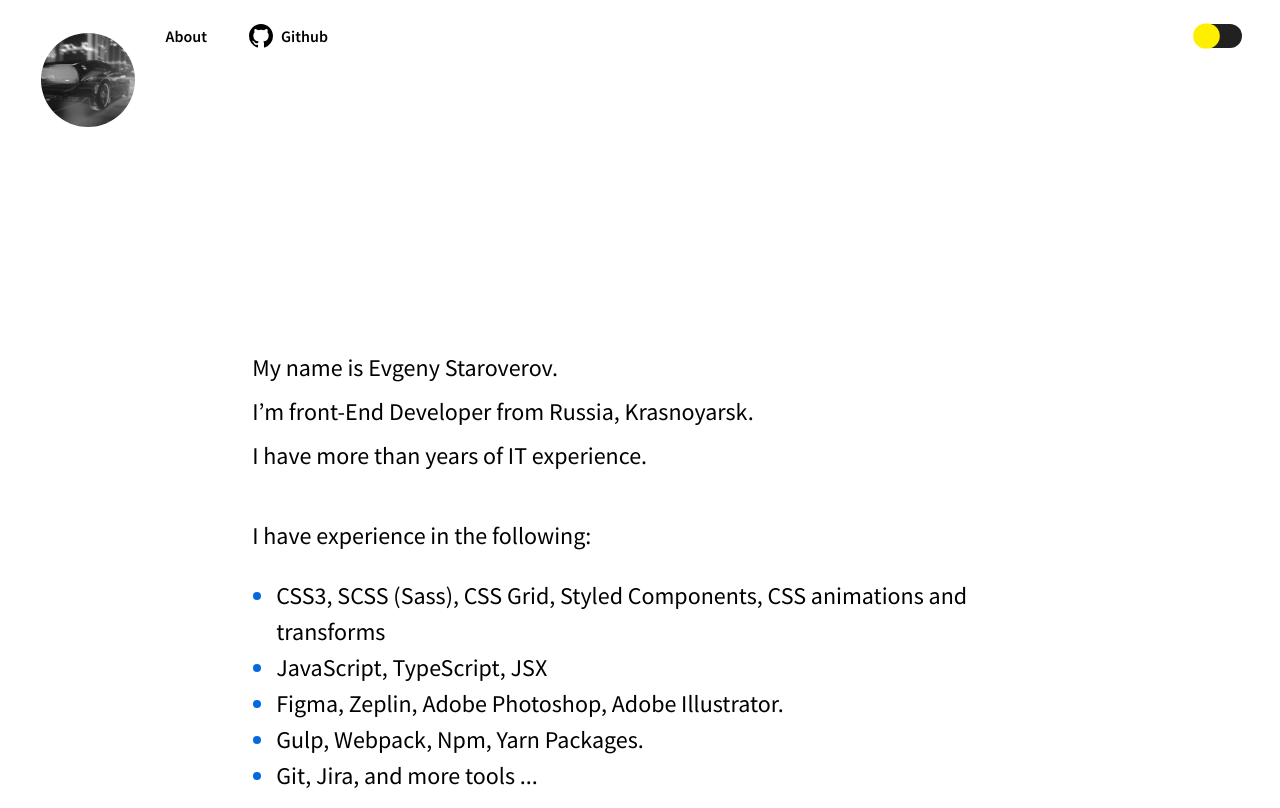
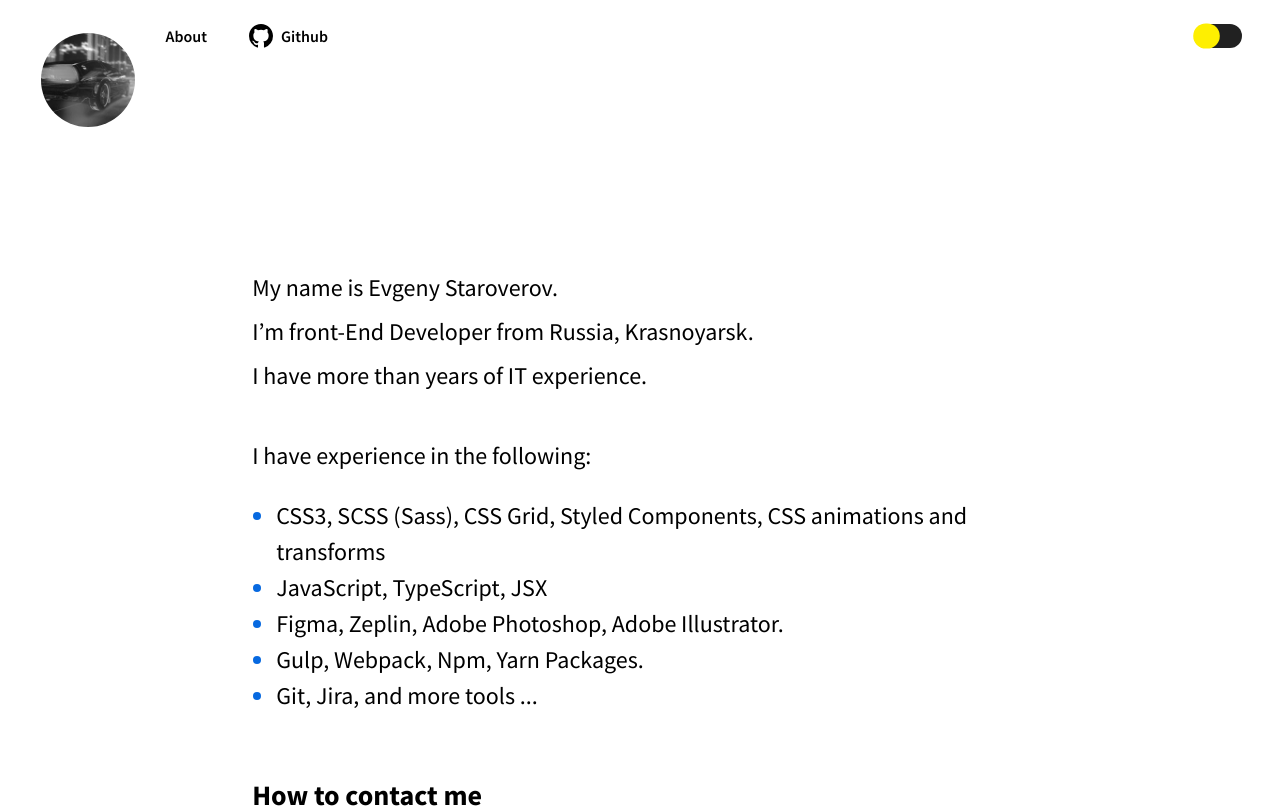
Before and after one commit to evsgodev/my-portfolio-app, a React (Create React App) app: page /about in a window 1280 px wide. Shown: the top 808 px of the page. Built offline with nearby package versions, Linux system fonts and the light colour scheme.

Commit message:
About fixed

```diff
--- a/src/assets/data.js
+++ b/src/assets/data.js
@@ -73,7 +73,7 @@ export const projects = [
     }
 ]
 
-export const experiences = [
+export const experiencesData = [
     {
         "icon": "html"
     }, {
--- a/src/components/containers/ProjectInterface.js
+++ b/src/components/containers/ProjectInterface.js
@@ -2,7 +2,7 @@ import React from "react";
 import SwitcherGrid from "../ui/switcher-grid/SwitcherGrid";
 import ProjectGuide from "../layout/project-guide/ProjectGuide";
 
-function ProjectInterface(props) {
+const ProjectInterface = props => {
     const {gridState, setGridState} = props;
 
     return (
--- a/src/components/containers/experiance/Experience.js
+++ b/src/components/containers/experiance/Experience.js
@@ -1,20 +1,16 @@
 import classes from "./Experience.module.scss";
 import ExperienceItems from "../../layout/experience-items/ExperienceItems";
-import { experiences } from "../../../assets/data";
+import { experiencesData } from "../../../assets/data";
 
-const Experience = props => {
-    const item = (() => {
-        return (
-            <div className={classes['experiences__item']}>
-                <ExperienceItems  items={experiences} />
-            </div>
-        )
-    })();
-
+const Experience = () => {
     return (
         <div className={classes['experiences']}>
-            {item}
-            {item}
+            <div className={classes['experiences__item']}>
+                <ExperienceItems  items={experiencesData} />
+            </div>
+            <div className={classes['experiences__item']}>
+                <ExperienceItems  items={experiencesData} />
+            </div>
         </div>
     )
 }
--- a/src/components/layout/AboutContent.js
+++ b/src/components/layout/AboutContent.js
@@ -1,8 +1,8 @@
 import React from "react";
 
-function AboutContent() {
+const AboutContent = ({ className }) => {
     return (
-        <section className="section section-about">
+        <section className={`section section-about ${className}`}>
             <div className="container">
                 <div className="container__center">
                     <div className="section__content">
--- a/src/components/routes/About.js
+++ b/src/components/routes/About.js
@@ -4,13 +4,19 @@ import Intro from "../layout/intro/Intro";
 import Footer from "../layout/footer/Footer";
 import Experience from "../containers/experiance/Experience";
 import AboutContent from "../layout/AboutContent";
+import styled from "styled-components";
 
-function About() {
+const AboutIntro = styled(AboutContent)`
+  padding-top: 0;
+  margin-bottom: 0;
+`;
+
+const About = () => {
     return (
         <div className="page-wrapper">
             <Header toggleLinkPath="/" toggleLinkText="About" secondary={true}/>
             <Intro title="About" innerPage="true" modifiers={['intro--page']}>
-                <AboutContent />
+                <AboutIntro />
             </Intro>
             <main className={'page-content'}>
                 <Experience />
--- a/src/components/routes/Home.js
+++ b/src/components/routes/Home.js
@@ -5,7 +5,7 @@ import ProjectCovers from "../containers/project-covers/ProjectCovers";
 import ProjectInterface from "../containers/ProjectInterface";
 import Footer from "../layout/footer/Footer";
 
-function Home() {
+const Home = () => {
     const [gridState, setGridState] = useState(false);
 
     return (
```
